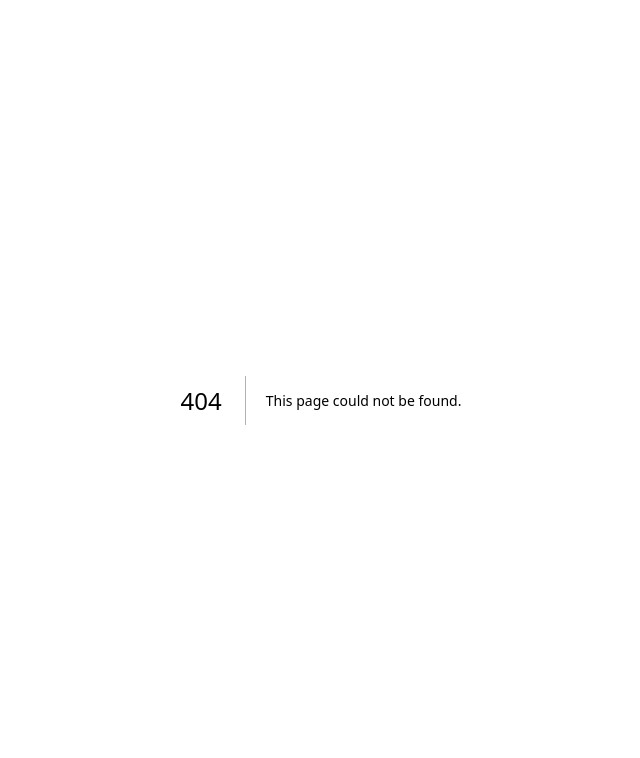
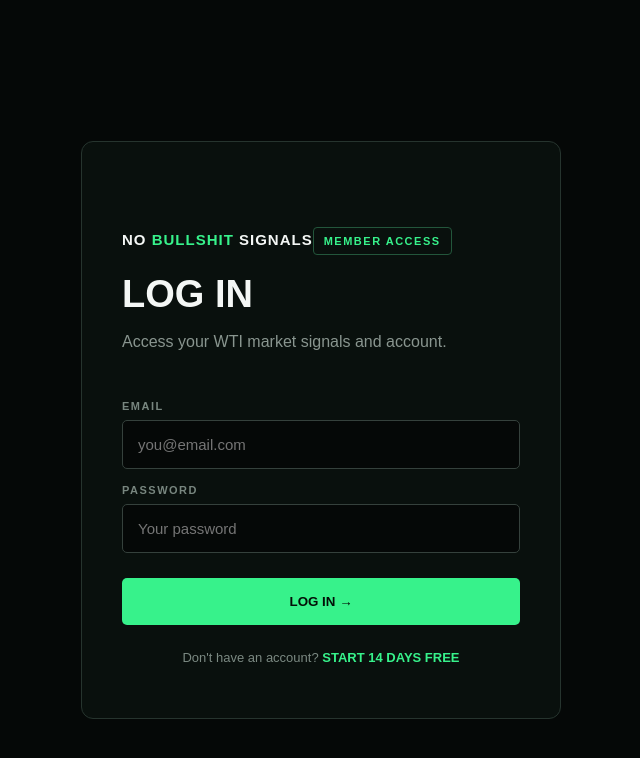
Before and after one commit to tradingnowopo/no-bullshit-signals, a Next.js app: page /login in a window 1280 px wide. Before the commit this address had no page. Shown: the top 758 px of the page, without its empty margins (319-959 px from the left). Built offline with nearby package versions, Linux system fonts and the light colour scheme; no server answers.

Commit message:
Create page.js

```diff
--- /dev/null
+++ b/app/login/page.js
@@ -0,0 +1,210 @@
+"use client";
+
+import { useState } from "react";
+import { createClient } from "@supabase/supabase-js";
+
+const supabase = createClient(
+  process.env.NEXT_PUBLIC_SUPABASE_URL,
+  process.env.NEXT_PUBLIC_SUPABASE_PUBLISHABLE_KEY
+);
+
+export default function LoginPage() {
+  const [email, setEmail] = useState("");
+  const [password, setPassword] = useState("");
+  const [message, setMessage] = useState("");
+  const [loading, setLoading] = useState(false);
+
+  async function handleLogin(e) {
+    e.preventDefault();
+
+    setLoading(true);
+    setMessage("");
+
+    const { error } = await supabase.auth.signInWithPassword({
+      email,
+      password,
+    });
+
+    if (error) {
+      setMessage(error.message);
+      setLoading(false);
+      return;
+    }
+
+    window.location.href = "/";
+  }
+
+  return (
+    <main style={styles.main}>
+      <div style={styles.card}>
+        <a href="/" style={styles.logo}>
+          NO <span style={styles.green}>BULLSHIT</span> SIGNALS
+        </a>
+
+        <div style={styles.badge}>MEMBER ACCESS</div>
+
+        <h1 style={styles.title}>LOG IN</h1>
+
+        <p style={styles.subtitle}>
+          Access your WTI market signals and account.
+        </p>
+
+        <form onSubmit={handleLogin} style={styles.form}>
+          <label style={styles.label}>EMAIL</label>
+
+          <input
+            type="email"
+            required
+            value={email}
+            onChange={(e) => setEmail(e.target.value)}
+            placeholder="you@email.com"
+            style={styles.input}
+          />
+
+          <label style={styles.label}>PASSWORD</label>
+
+          <input
+            type="password"
+            required
+            value={password}
+            onChange={(e) => setPassword(e.target.value)}
+            placeholder="Your password"
+            style={styles.input}
+          />
+
+          <button disabled={loading} type="submit" style={styles.button}>
+            {loading ? "LOGGING IN..." : "LOG IN →"}
+          </button>
+        </form>
+
+        {message && <div style={styles.message}>{message}</div>}
+
+        <p style={styles.signupText}>
+          Don't have an account?{" "}
+          <a href="/signup" style={styles.signupLink}>
+            START 14 DAYS FREE
+          </a>
+        </p>
+      </div>
+    </main>
+  );
+}
+
+const styles = {
+  main: {
+    minHeight: "100vh",
+    background: "#050807",
+    color: "#f4f7f5",
+    fontFamily: "Arial, Helvetica, sans-serif",
+    display: "flex",
+    justifyContent: "center",
+    alignItems: "center",
+    padding: "30px 20px",
+  },
+
+  card: {
+    width: "100%",
+    maxWidth: 480,
+    background: "#09100d",
+    border: "1px solid #26342e",
+    borderRadius: 12,
+    padding: "40px",
+    boxSizing: "border-box",
+  },
+
+  logo: {
+    color: "#f4f7f5",
+    textDecoration: "none",
+    fontWeight: 900,
+    fontSize: 15,
+    letterSpacing: 1,
+  },
+
+  green: {
+    color: "#37f28b",
+  },
+
+  badge: {
+    display: "inline-block",
+    marginTop: 45,
+    color: "#37f28b",
+    border: "1px solid #23563b",
+    borderRadius: 4,
+    padding: "7px 10px",
+    fontSize: 11,
+    fontWeight: 900,
+    letterSpacing: 1.5,
+  },
+
+  title: {
+    fontSize: 38,
+    lineHeight: 1,
+    marginTop: 20,
+    marginBottom: 15,
+  },
+
+  subtitle: {
+    color: "#89958f",
+    lineHeight: 1.6,
+    marginBottom: 30,
+  },
+
+  form: {
+    display: "flex",
+    flexDirection: "column",
+  },
+
+  label: {
+    color: "#78867f",
+    fontSize: 11,
+    letterSpacing: 1.5,
+    fontWeight: 800,
+    marginBottom: 8,
+    marginTop: 15,
+  },
+
+  input: {
+    background: "#050807",
+    color: "#ffffff",
+    border: "1px solid #35413c",
+    borderRadius: 5,
+    padding: "15px",
+    fontSize: 15,
+    outline: "none",
+  },
+
+  button: {
+    marginTop: 25,
+    background: "#37f28b",
+    color: "#041008",
+    border: 0,
+    borderRadius: 5,
+    padding: "16px",
+    fontWeight: 900,
+    cursor: "pointer",
+  },
+
+  message: {
+    marginTop: 20,
+    background: "#101915",
+    border: "1px solid #26342e",
+    borderRadius: 5,
+    padding: 14,
+    color: "#b8c5be",
+    fontSize: 13,
+    lineHeight: 1.5,
+  },
+
+  signupText: {
+    textAlign: "center",
+    color: "#7b8982",
+    marginTop: 25,
+    fontSize: 13,
+  },
+
+  signupLink: {
+    color: "#37f28b",
+    fontWeight: 900,
+    textDecoration: "none",
+  },
+};
```
